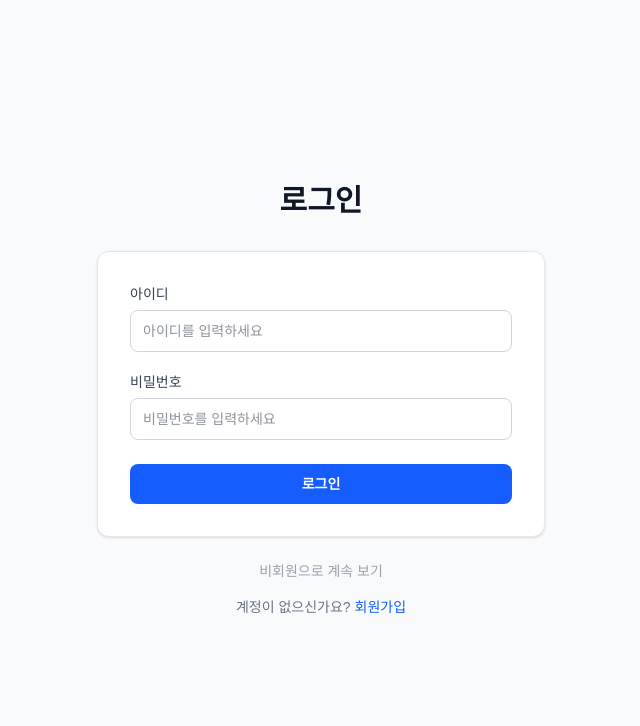
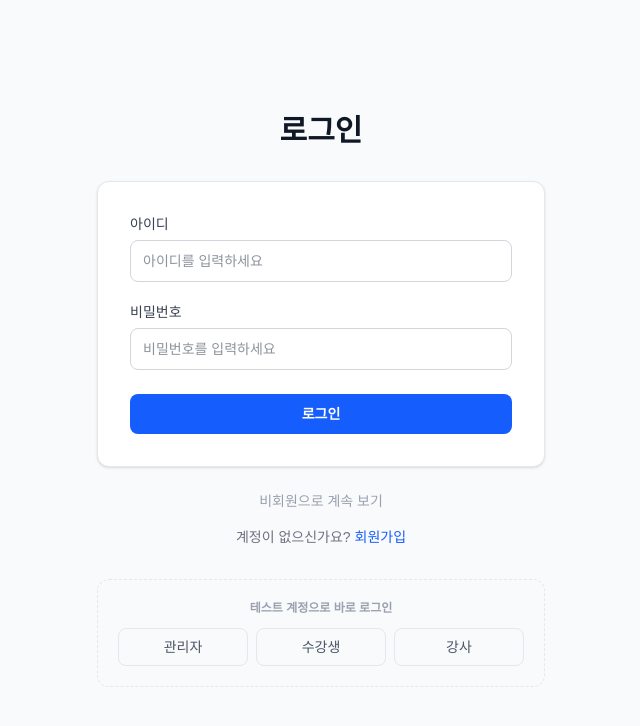
Before and after one commit to kim0705/course-enrollment, a React (Vite) app in the folder frontend/: page /login in a window 1280 px wide. Shown: the top 726 px of the page, without its empty margins (319-959 px from the left). Built offline with nearby package versions, Linux system fonts and the light colour scheme; no server answers.

Commit message:
feat: 테스트 계정 빠른 로그인 기능 추가 (#89)
- 테스트 계정 빠른 로그인 버튼 추가 (관리자/수강생/강사)

```diff
--- a/frontend/src/pages/LoginPage.jsx
+++ b/frontend/src/pages/LoginPage.jsx
@@ -1,6 +1,13 @@
 import { useState } from 'react';
 import { Link, useLocation, useNavigate } from 'react-router-dom';
 import { useAuth } from '../context/AuthContext';
+
+/* 테스트 계정 목록 */
+const TEST_ACCOUNTS = [
+    { label: '관리자', username: 'admin',     password: 'Test1234!' },
+    { label: '수강생', username: 'student_a', password: 'Test1234!' },
+    { label: '강사',   username: 'creator_a', password: 'Test1234!' },
+];
 
 const LoginPage = () => {
     /* 페이지 이동을 위한 네비게이트 함수 */
@@ -28,6 +35,18 @@ const LoginPage = () => {
             navigate(redirect, { replace: true });
         } catch (err) {
             setError(err.response?.data?.message || '아이디 또는 비밀번호가 올바르지 않습니다.');
+        }
+    };
+
+    /* 테스트 계정 빠른 로그인 */
+    const handleQuickLogin = async (testUsername, testPassword) => {
+        setError('');
+
+        try {
+            await login(testUsername, testPassword);
+            navigate(redirect, { replace: true });
+        } catch (err) {
+            setError(err.response?.data?.message || '로그인에 실패했습니다.');
         }
     };
 
@@ -83,6 +102,22 @@ const LoginPage = () => {
                     계정이 없으신가요?{' '}
                     <Link to="/signup" className="text-blue-600 font-medium hover:underline">회원가입</Link>
                 </p>
+
+                {/* 테스트 계정 빠른 로그인 */}
+                <div className="mt-8 border border-dashed border-gray-200 rounded-xl p-5">
+                    <p className="text-xs font-semibold text-gray-400 text-center mb-3">테스트 계정으로 바로 로그인</p>
+                    <div className="flex gap-2">
+                        {TEST_ACCOUNTS.map(account => (
+                            <button
+                                key={account.username}
+                                onClick={() => handleQuickLogin(account.username, account.password)}
+                                className="flex-1 py-2 text-sm font-medium text-gray-600 bg-gray-50 border border-gray-200 rounded-lg hover:bg-gray-100 transition-colors cursor-pointer"
+                            >
+                                {account.label}
+                            </button>
+                        ))}
+                    </div>
+                </div>
             </div>
         </div>
     );
```
